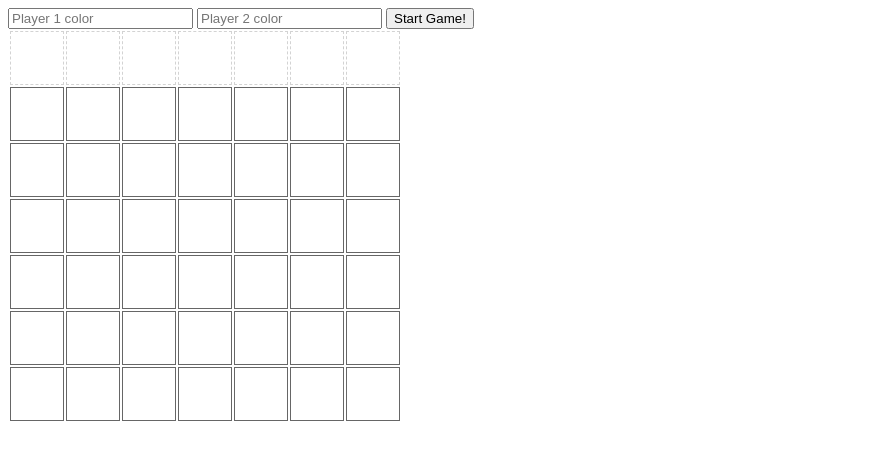
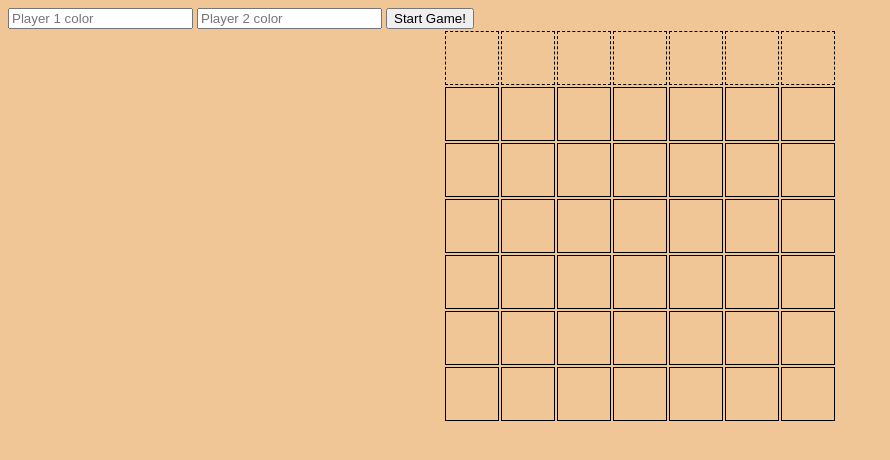
Before and after one commit to quyenpham94/oo-connect-four-game, a plain HTML site: page index.html in a window 1280 px wide. Both pictures are taken after a click on the button "Start Game!". Shown: the whole page, without its empty margins (0-890 px from the left). Drawn offline with Linux system fonts and the light colour scheme.

Commit message:
update css file

```diff
--- a/connect4.css
+++ b/connect4.css
@@ -1,9 +1,12 @@
 /* game board table */
+.window {
+background-color: rgb(240, 198, 150);
+}
 
 #board td {
   width: 50px;
   height: 50px;
-  border: solid 1px #666;
+  border: solid 1px black;
 }
 
 /* pieces are div within game table cells: draw as colored circles */
@@ -15,11 +18,15 @@
   border-radius: 50%;
 }
 
+#board{
+  margin-left: auto;
+  margin-right:auto;
+}
 
 /* column-top is table row of clickable areas for each column */
 
 #column-top td {
-  border: dashed 1px lightgray;
+  border: dashed 1px black;
 }
 
 #column-top td:hover {
--- a/index.html
+++ b/index.html
@@ -4,7 +4,7 @@
   <title>Connect 4</title>
   <link href="connect4.css" rel="stylesheet">
 </head>
-<body>
+<body class="window">
 
 <input id="p1-color" placeholder="Player 1 color">
 <input id="p2-color" placeholder="Player 2 color">
```
